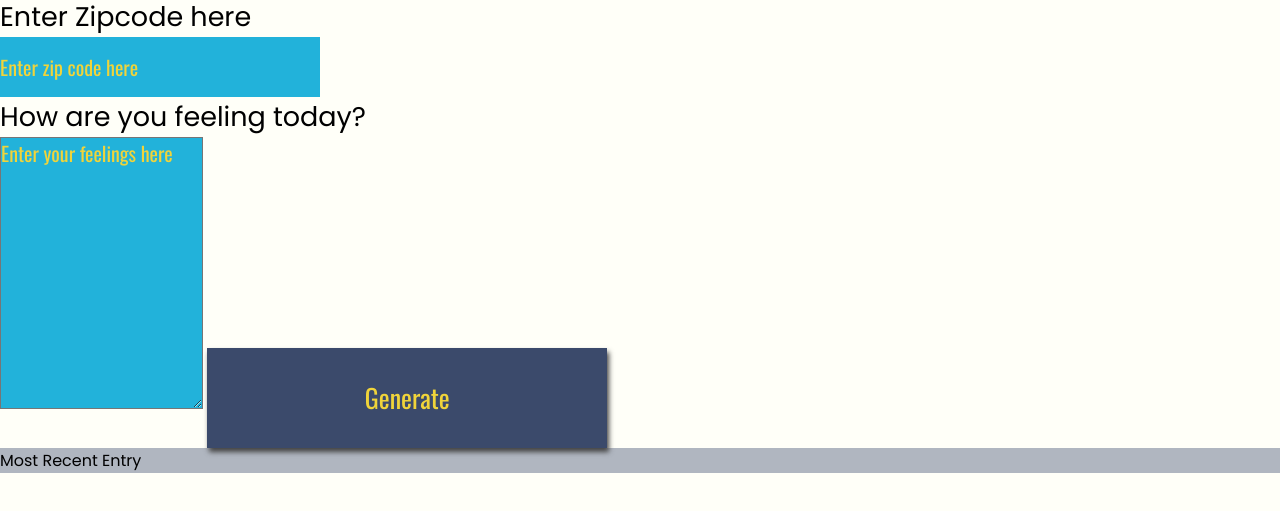
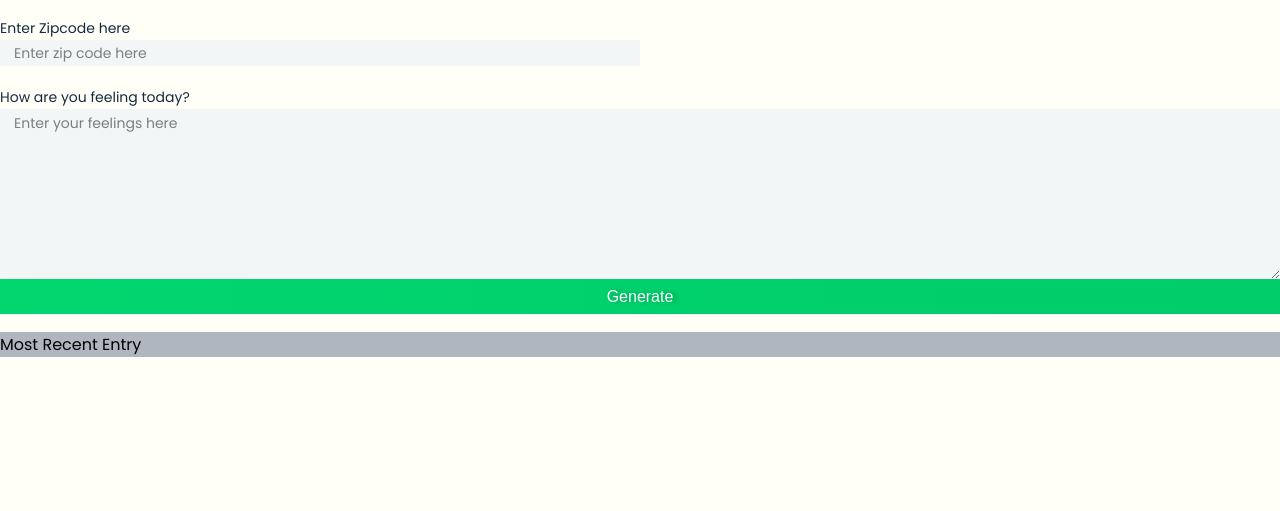
Before and after one commit to khaledMuhammad-dev/udacity-weather-journal-app, a website: page website/index.html in a window 1280 px wide. Shown: the part 63-574 px from the top of the page. Drawn offline with nearby package versions, Linux system fonts and the light colour scheme; a web font is replaced by a local one.

Commit message:
style: add the form styling

```diff
--- a/website/style.css
+++ b/website/style.css
@@ -48,7 +48,7 @@ body{
 }
 
 .holder{
-
+    margin-bottom: 1.125rem;
 }
 
 .entry{
@@ -86,41 +86,46 @@ body{
 
 /*  Basic Styling To Override Default For Basic HTML Elements */
 label{
-    display:block;
-    font-size: 27px;
+    font-size: 0.875rem;
+    color: var(--navy-blue);
+    font-weight: 400;
+    margin-bottom: 0.375rem;
 }
 
-input{
+
+input,
+textarea{
     display:block;
-    height: 60px;
-    width: 320px;
-    background:#22b2da;
-    color: #f0d43a;
-    font-size: 20px;
-    font-family: 'Oswald', sans-serif;
+    width: 100%;
+    padding: 4px 14px;
+    font-size: 16px;
     border: none;
+    background-color: #F3F6F7;
+    color: var(--navy-blue);
+}
+
+input {
+    width: 50%;
 }
 
 button{
-    width: 400px;
-    height: 100px;
-    background: #3b4a6b;
-    color: #f0d43a;
-    font-size: 26px;
-    font-family: 'Oswald', sans-serif;
+    width: 100%;
+    height: 35px;
+    display: flex;
+    align-items: center;
+    justify-content: center;
+    background: linear-gradient(90deg, #01D66F, #01CC6A);
+    color: #ffffff;
+    font-size: 16px;
     border: none;
-    box-shadow: 2px 4px 5px #444;
+    text-shadow: 4px 0 4px rgba(0, 0, 0, 0.25);
+    cursor: pointer;
 }
+
 h1{
     font-size: 36px;
 }
 
-textarea{
-    background:#22b2da;
-    color: #f0d43a;
-    font-size: 20px;
-    font-family: 'Oswald', sans-serif;
-}
 /* Reset style for HTML element on active to have no border*/
 input:focus,
 select:focus,
@@ -130,19 +135,22 @@ button:focus {
 }
 /* Style for Placeholder Text*/
 ::placeholder { /* Firefox, Chrome, Opera */
-    color: #f0d43a;
-    font-family: 'Oswald', sans-serif;
+    color: #7E7E7E;
+    font-size: 0.875rem;
+    font-family: 'Poppins',sans-serif;
 
 }
 
 :-ms-input-placeholder { /* Internet Explorer 10-11 */
-    color: #f0d43a;
-    font-family: 'Oswald', sans-serif;
+    color: #7E7E7E;
+    font-size: 0.875rem;
+    font-family: 'Poppins',sans-serif;
 
 }
 
 ::-ms-input-placeholder { /* Microsoft Edge */
-    color: #f0d43a;
-    font-family: 'Oswald', sans-serif;
+    color: #7E7E7E;
+    font-size: 0.875rem;
+    font-family: 'Poppins',sans-serif;
 
 }
```
